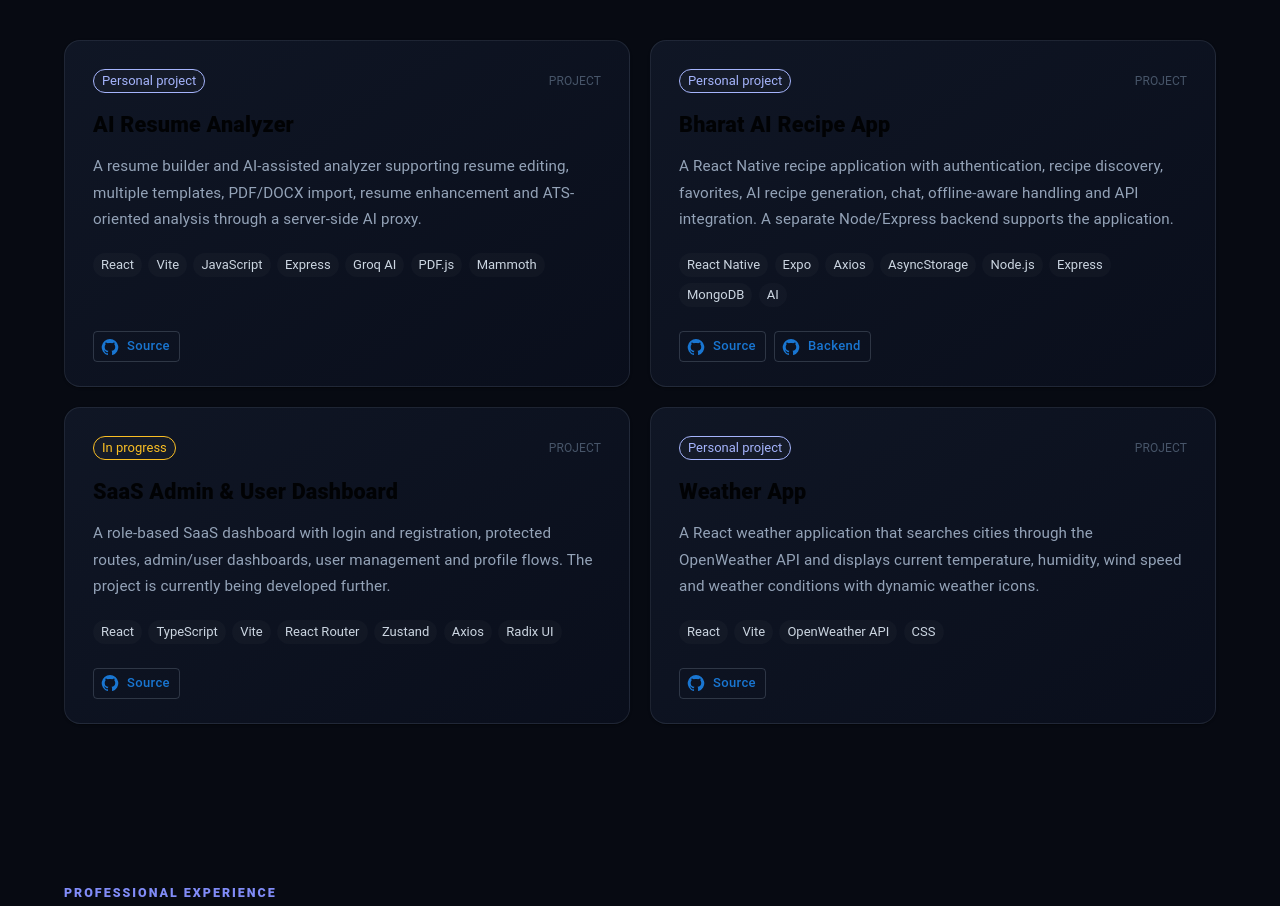
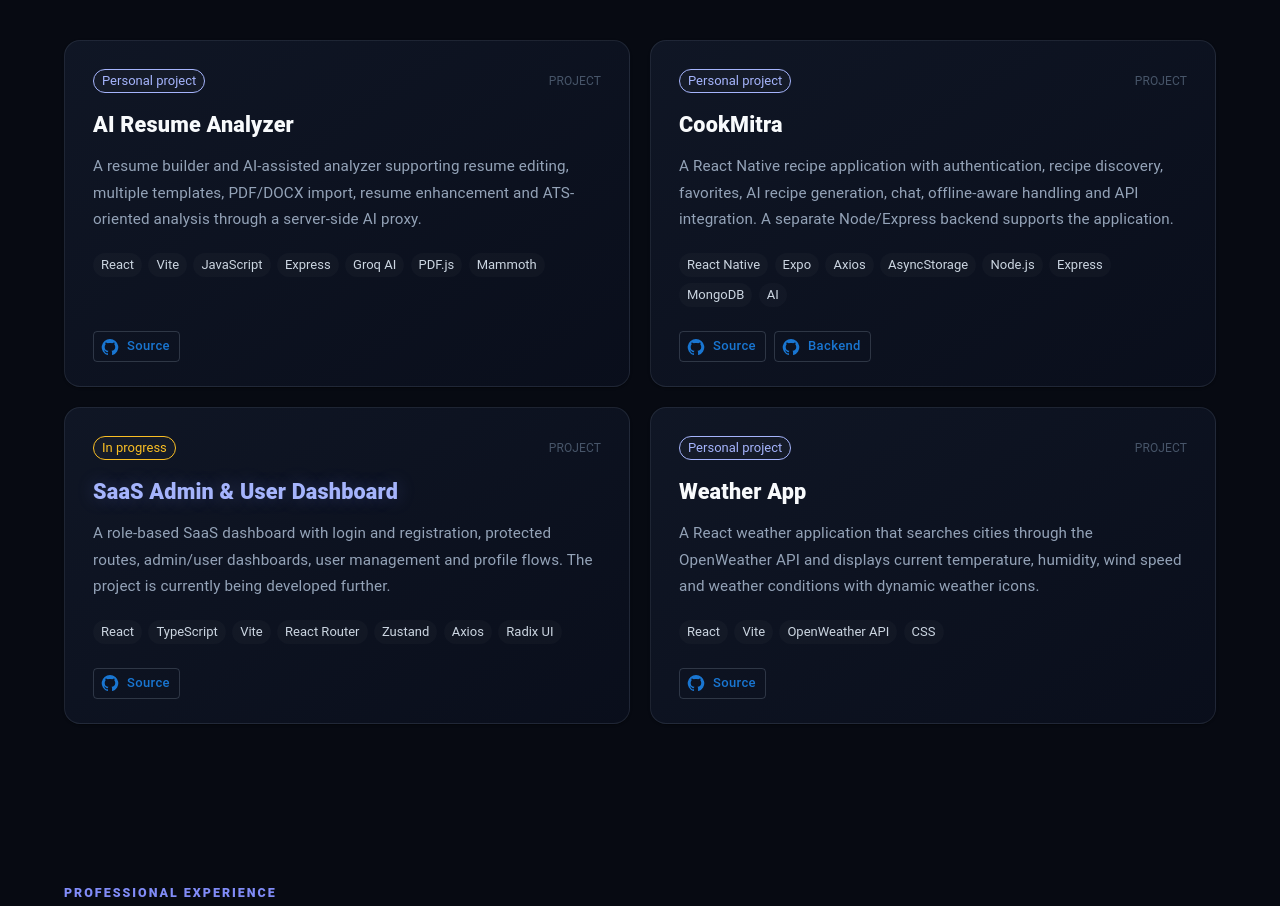
Before and after one commit to bhargav7014/my-portfoilo, a Next.js app: page / in a window 1280 px wide. Shown: the part 1478-2384 px from the top of the page. Built offline with nearby package versions, Linux system fonts and the light colour scheme.

Commit message:
Update CookMitra project and improve SaaS title visibility

```diff
--- a/src/app/page.jsx
+++ b/src/app/page.jsx
@@ -1,7 +1,7 @@
 "use client"
 
 import { useMemo, useState } from "react"
-import { ArrowOutward, Check, ContentCopy, Email, GitHub, LinkedIn, LocationOn, Phone, School } from "@mui/icons-material"
+import { ArrowOutward, Check, ContentCopy, Email, GitHub, LinkedIn, Phone, School } from "@mui/icons-material"
 import { Box, Button, Card, CardContent, Chip, Container, Divider, IconButton, Snackbar, Stack, Typography } from "@mui/material"
 
 const GITHUB = "https://github.com/bhargav7014"
@@ -20,7 +20,7 @@ const skills = [
 
 const projects = [
   { title: "AI Resume Analyzer", status: "Personal project", description: "A resume builder and AI-assisted analyzer supporting resume editing, multiple templates, PDF/DOCX import, resume enhancement and ATS-oriented analysis through a server-side AI proxy.", technologies: ["React", "Vite", "JavaScript", "Express", "Groq AI", "PDF.js", "Mammoth"], github: `${GITHUB}/ai-resume` },
-  { title: "Bharat AI Recipe App", status: "Personal project", description: "A React Native recipe application with authentication, recipe discovery, favorites, AI recipe generation, chat, offline-aware handling and API integration. A separate Node/Express backend supports the application.", technologies: ["React Native", "Expo", "Axios", "AsyncStorage", "Node.js", "Express", "MongoDB", "AI"], github: `${GITHUB}/Bharat-ai-recipe-app`, secondaryGithub: `${GITHUB}/indian-recipe-app-backend` },
+  { title: "CookMitra", status: "Personal project", description: "A React Native recipe application with authentication, recipe discovery, favorites, AI recipe generation, chat, offline-aware handling and API integration. A separate Node/Express backend supports the application.", technologies: ["React Native", "Expo", "Axios", "AsyncStorage", "Node.js", "Express", "MongoDB", "AI"], github: `${GITHUB}/Bharat-ai-recipe-app`, secondaryGithub: `${GITHUB}/indian-recipe-app-backend` },
   { title: "SaaS Admin & User Dashboard", status: "In progress", description: "A role-based SaaS dashboard with login and registration, protected routes, admin/user dashboards, user management and profile flows. The project is currently being developed further.", technologies: ["React", "TypeScript", "Vite", "React Router", "Zustand", "Axios", "Radix UI"], github: `${GITHUB}/saas-app` },
   { title: "Weather App", status: "Personal project", description: "A React weather application that searches cities through the OpenWeather API and displays current temperature, humidity, wind speed and weather conditions with dynamic weather icons.", technologies: ["React", "Vite", "OpenWeather API", "CSS"], github: `${GITHUB}/WeatherApp` },
 ]
@@ -49,9 +49,10 @@ function CopyButton({ value, label = "Copy" }) {
 }
 
 function ProjectCard({ project }) {
+  const isSaas = project.title === "SaaS Admin & User Dashboard"
   return <Card sx={{ height: "100%", background: "linear-gradient(145deg, rgba(17,24,39,.92), rgba(10,15,28,.94))", border: "1px solid rgba(148,163,184,.14)", borderRadius: 4, transition: "transform .25s ease, border-color .25s ease", "&:hover": { transform: "translateY(-5px)", borderColor: "rgba(129,140,248,.45)" } }}><CardContent sx={{ p: { xs: 3, md: 3.5 }, height: "100%", display: "flex", flexDirection: "column" }}>
     <Stack direction="row" justifyContent="space-between" alignItems="center" sx={{ mb: 2 }}><Chip label={project.status} size="small" sx={{ ...chipSx, border: "1px solid", borderColor: project.status === "In progress" ? "rgba(251,191,36,.35)" : "rgba(129,140,248,.3)", color: project.status === "In progress" ? "#fbbf24" : "#a5b4fc" }} /><Typography sx={{ color: "#475569", fontSize: ".75rem" }}>PROJECT</Typography></Stack>
-    <Typography sx={{ fontSize: "1.35rem", fontWeight: 800, mb: 1.5 }}>{project.title}</Typography><Typography sx={{ color: "#94a3b8", lineHeight: 1.75, fontSize: ".95rem", mb: 2.5 }}>{project.description}</Typography>
+    <Typography sx={{ fontSize: "1.35rem", fontWeight: 800, mb: 1.5, color: isSaas ? "#a5b4fc" : "#f8fafc", textShadow: isSaas ? "0 0 18px rgba(129,140,248,.28)" : "none" }}>{project.title}</Typography><Typography sx={{ color: "#94a3b8", lineHeight: 1.75, fontSize: ".95rem", mb: 2.5 }}>{project.description}</Typography>
     <Stack direction="row" spacing={.8} useFlexGap flexWrap="wrap" sx={{ mb: 3 }}>{project.technologies.map((item) => <Chip key={item} label={item} size="small" sx={chipSx} />)}</Stack>
     <Stack direction="row" spacing={1} sx={{ mt: "auto" }}><Button href={project.github} target="_blank" rel="noreferrer" startIcon={<GitHub />} size="small" variant="outlined" sx={{ textTransform: "none", borderColor: "rgba(148,163,184,.25)" }}>Source</Button>{project.secondaryGithub && <Button href={project.secondaryGithub} target="_blank" rel="noreferrer" startIcon={<GitHub />} size="small" variant="outlined" sx={{ textTransform: "none", borderColor: "rgba(148,163,184,.25)" }}>Backend</Button>}</Stack>
   </CardContent></Card>
@@ -60,7 +61,6 @@ function ProjectCard({ project }) {
 export default function Portfolio() {
   const year = useMemo(() => new Date().getFullYear(), [])
   const [toast, setToast] = useState(false)
-  const copyContact = async (value) => { try { await navigator.clipboard.writeText(value); setToast(true) } catch {} }
 
   return <Box sx={{ minHeight: "100vh", background: "#070a12", color: "#f8fafc", overflow: "hidden", "& a": { textDecoration: "none" } }}>
     <Box sx={{ position: "fixed", inset: 0, pointerEvents: "none", background: "radial-gradient(circle at 10% 5%, rgba(99,102,241,.16), transparent 28%), radial-gradient(circle at 90% 12%, rgba(56,189,248,.08), transparent 24%)" }} />
```
